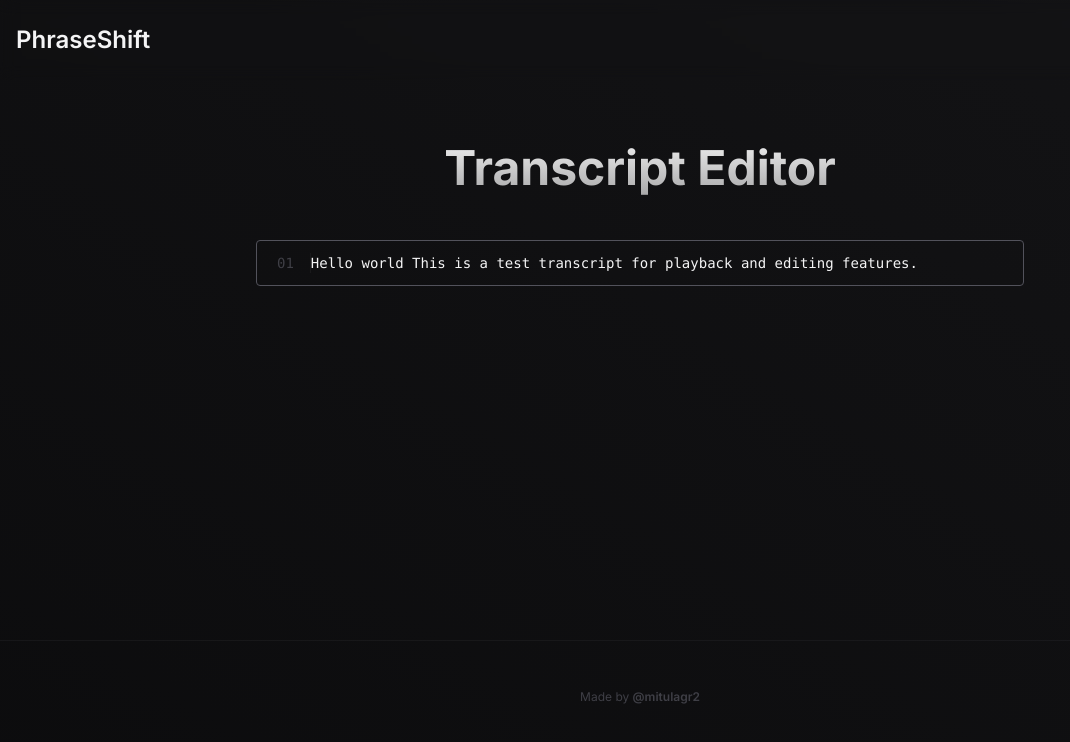
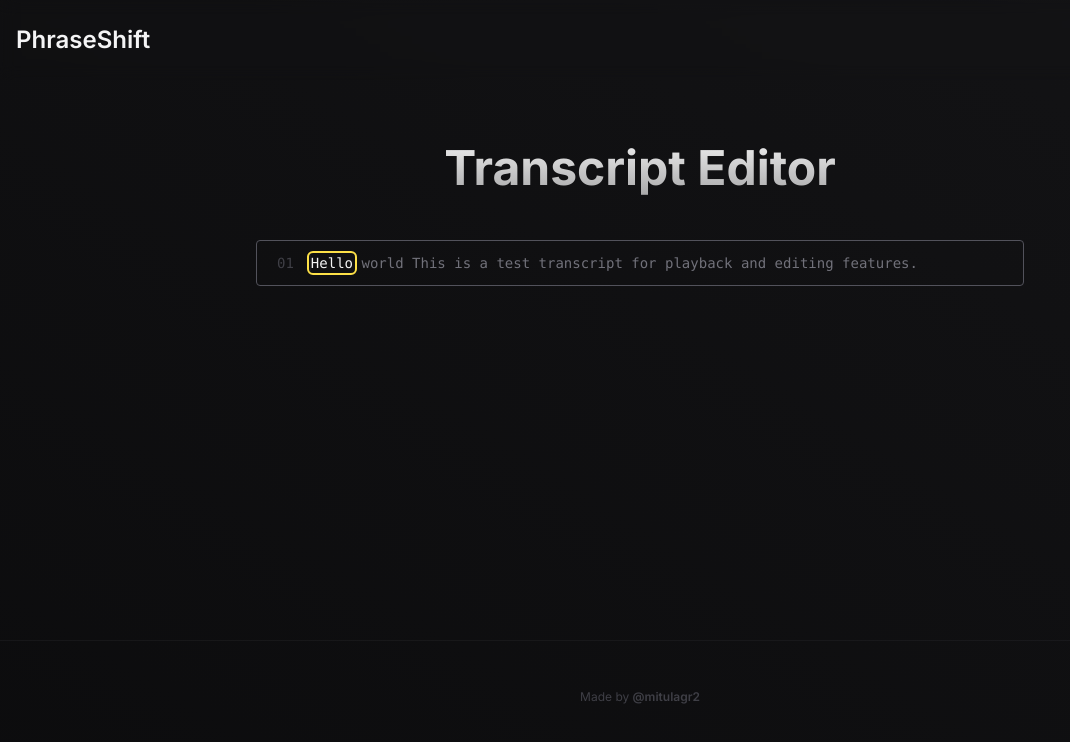
Before and after one commit to mitulagr2/phraseshift, a React (Create React App) app: page / in a window 1280 px wide. Shown: the top 742 px of the page, without its empty margins (0-1070 px from the left). Built offline with nearby package versions, Linux system fonts and the light colour scheme.

Commit message:
edit script
- correct one occurrence
- correct all occurrences
- sequential highlighting of each word
- refactor into separate components

```diff
--- /dev/null
+++ b/src/components/EditModal.tsx
@@ -0,0 +1,84 @@
+import { useEffect, useState } from "react";
+import { CorrectionType, type WordData } from "../shared/types";
+
+interface EditModalProps {
+  isEditing: boolean;
+  current: WordData;
+  handleEditToggle: () => void;
+  handleEditAction: (newWord: string, correctionType: CorrectionType) => void;
+}
+
+const EditModal = ({
+  isEditing,
+  current,
+  handleEditToggle,
+  handleEditAction,
+}: EditModalProps) => {
+  const [text, setText] = useState(current.word);
+
+  useEffect(() => {
+    setText(current.word);
+  }, [current]);
+
+  if (!isEditing) return <></>;
+
+  const handleOutsideClick = () => {
+    handleEditToggle();
+  };
+
+  const handleInsideClick = (event: React.MouseEvent) => {
+    event.preventDefault();
+    event.stopPropagation();
+  };
+
+  return (
+    <div
+      onClick={handleOutsideClick}
+      className="overflow-y-auto overflow-x-hidden flex fixed top-0 right-0 left-0 bottom-0 z-50 justify-center items-center w-full md:inset-0 h-[calc(100%-1rem)] max-h-full"
+    >
+      <div
+        onClick={handleInsideClick}
+        className="relative p-4 w-full max-w-md max-h-full"
+      >
+        <div className="relative bg-slate-800 rounded-lg shadow ">
+          <div className="p-4 space-y-4 md:p-5">
+            <input
+              name="word"
+              id="word"
+              className="bg-slate-900 focus:ring-2 ring-slate-600 outline-none text-white placeholder-slate-500 rounded-lg block w-full p-2.5"
+              placeholder="Word cannot be deleted"
+              value={text}
+              onChange={(e) => setText(e.target.value)}
+            />
+            <div className="flex justify-end">
+              <button
+                onClick={() => handleEditAction(text, CorrectionType.ALL)}
+                disabled={text.length === 0}
+                className={`h-9 mr-4 inline-flex justify-center items-center transition-all rounded-lg px-4 py-1.5 md:py-2 text-base font-semibold leading-7 bg-zinc-700 ring-1 ring-zinc-600/80 duration-150 ${
+                  text.length === 0
+                    ? "text-zinc-400 cursor-not-allowed"
+                    : "text-zinc-100 hover:text-zinc-900 hover:ring-transparent hover:bg-zinc-200"
+                }`}
+              >
+                <span>Correct All</span>
+              </button>
+              <button
+                onClick={() => handleEditAction(text, CorrectionType.SINGLE)}
+                disabled={text.length === 0}
+                className={`h-9 inline-flex justify-center items-center transition-all rounded-lg px-4 py-1.5 md:py-2 text-base font-semibold leading-7 bg-yellow-400 ring-1 ring-zinc-600/80 duration-150 ${
+                  text.length === 0
+                    ? "text-zinc-600 cursor-not-allowed"
+                    : "text-zinc-900 hover:text-zinc-100 hover:ring-zinc-600/80 hover:bg-zinc-800"
+                }`}
+              >
+                <span>Correct</span>
+              </button>
+            </div>
+          </div>
+        </div>
+      </div>
+    </div>
+  );
+};
+
+export default EditModal;
--- /dev/null
+++ b/src/components/Title.tsx
@@ -0,0 +1,13 @@
+interface TitleProps {
+  children: React.ReactNode;
+}
+
+const Title = ({ children }: TitleProps) => {
+  return (
+    <h1 className="py-4 text-5xl font-bold text-center text-transparent bg-gradient-to-t bg-clip-text from-zinc-100/60 to-white">
+      {children}
+    </h1>
+  );
+};
+
+export default Title;
--- a/src/components/TranscriptEditor.tsx
+++ b/src/components/TranscriptEditor.tsx
@@ -1,58 +1,66 @@
-import { Fragment, useEffect, useState } from "react";
-import type { WordData } from "../shared/types";
+import { useState } from "react";
+import { CorrectionType, type WordData } from "../shared/types";
+import Title from "./Title";
+import TranscriptViewer from "./TranscriptViewer";
+import EditModal from "./EditModal";
 
 interface TranscriptEditorProps {
   initialTranscript: WordData[];
 }
 
 const TranscriptEditor = ({ initialTranscript }: TranscriptEditorProps) => {
-  const [lines, setLines] = useState(1);
+  const [transcript, setTranscript] = useState(initialTranscript);
+  const [currentIdx, setCurrentIdx] = useState(0);
+  const [isEditing, setIsEditing] = useState(false);
 
-  useEffect(() => {
-    const scriptElem = document.querySelector<HTMLElement>("#script");
-    if (scriptElem) {
-      const divHeight = scriptElem.offsetHeight;
-      const lineHeight = window
-        .getComputedStyle(scriptElem)
-        .getPropertyValue("line-height")
-        .slice(0, -2);
-      setLines(divHeight / +lineHeight);
+  const handleSeek = (idx: number) => {
+    setCurrentIdx(idx);
+  };
+
+  const handleEditToggle = () => {
+    setIsEditing((prev) => !prev);
+  };
+
+  const handleEditAction = (
+    newWord: string,
+    correctionType: CorrectionType
+  ) => {
+    handleEditToggle();
+
+    const oldWord = transcript[currentIdx].word;
+    let newTranscript;
+
+    if (correctionType === CorrectionType.ALL) {
+      newTranscript = transcript.map((item) =>
+        item.word === oldWord ? { ...item, word: newWord } : item
+      );
+    } else {
+      newTranscript = transcript.map((item, idx) =>
+        idx === currentIdx ? { ...item, word: newWord } : item
+      );
     }
-  }, []);
+
+    setTranscript(newTranscript);
+  };
 
   return (
     <div className="container px-8 mx-auto pt-16 lg:pt-32">
       <div className="max-w-3xl mx-auto">
-        <h1 className="py-4 text-5xl font-bold text-center text-transparent bg-gradient-to-t bg-clip-text from-zinc-100/60 to-white">
-          Transcript Editor
-        </h1>
+        <Title>Transcript Editor</Title>
 
-        <pre className="px-4 py-3 mt-8 font-mono text-base text-left bg-transparent border rounded border-zinc-600 focus:border-zinc-100/80 focus:ring-0 sm:text-sm text-zinc-100">
-          <div className="flex items-start px-1">
-            <div
-              aria-hidden="true"
-              className="pr-4 font-mono border-r select-none border-zinc-300/5 text-zinc-700"
-            >
-              {Array.from({
-                length: lines,
-              }).map((_, index) => (
-                <Fragment key={index}>
-                  {(index + 1).toString().padStart(2, "0")}
-                  <br />
-                </Fragment>
-              ))}
-            </div>
+        <TranscriptViewer
+          transcript={transcript}
+          currentIdx={currentIdx}
+          handleSeek={handleSeek}
+          handleEditToggle={handleEditToggle}
+        />
 
-            <div
-              id="script"
-              className="text-wrap w-full p-0 text-base bg-transparent border-0 appearance-none resize-none hover:resize text-zinc-100 placeholder-zinc-500 focus:ring-0 sm:text-sm"
-            >
-              {initialTranscript.map((item, idx) => (
-                <span key={idx}>{item.word} </span>
-              ))}
-            </div>
-          </div>
-        </pre>
+        <EditModal
+          isEditing={isEditing}
+          current={transcript[currentIdx]}
+          handleEditToggle={handleEditToggle}
+          handleEditAction={handleEditAction}
+        />
       </div>
     </div>
   );
--- /dev/null
+++ b/src/components/TranscriptViewer.tsx
@@ -0,0 +1,76 @@
+import { Fragment, useEffect, useState } from "react";
+import type { WordData } from "../shared/types";
+
+interface TranscriptViewerProps {
+  transcript: WordData[];
+  currentIdx: number;
+  handleSeek: (idx: number) => void;
+  handleEditToggle: () => void;
+}
+
+const TranscriptViewer = ({
+  transcript,
+  currentIdx,
+  handleSeek,
+  handleEditToggle,
+}: TranscriptViewerProps) => {
+  const [lines, setLines] = useState(1);
+
+  useEffect(() => {
+    const scriptElem = document.querySelector<HTMLElement>("#script");
+    if (scriptElem) {
+      const divHeight = scriptElem.offsetHeight;
+      const lineHeight = window
+        .getComputedStyle(scriptElem)
+        .getPropertyValue("line-height")
+        .slice(0, -2);
+      setLines(divHeight / +lineHeight);
+    }
+  }, []);
+
+  return (
+    <pre className="px-4 py-3 mt-8 font-mono text-base text-left bg-transparent border rounded border-zinc-600 focus:border-zinc-100/80 focus:ring-0 sm:text-sm text-zinc-100">
+      <div className="flex items-start px-1">
+        <div
+          aria-hidden="true"
+          className="pr-4 font-mono border-r select-none border-zinc-300/5 text-zinc-700"
+        >
+          {Array.from({
+            length: lines,
+          }).map((_, index) => (
+            <Fragment key={index}>
+              {(index + 1).toString().padStart(2, "0")}
+              <br />
+            </Fragment>
+          ))}
+        </div>
+
+        <div
+          id="script"
+          className="text-wrap w-full p-0 text-base bg-transparent border-0 appearance-none resize-none hover:resize text-zinc-100 placeholder-zinc-500 focus:ring-0 sm:text-sm"
+        >
+          {transcript.map((item, idx) => (
+            <Fragment key={idx}>
+              <span
+                key={idx}
+                onClick={() => handleSeek(idx)}
+                onDoubleClick={handleEditToggle}
+                className={`rounded-sm ${
+                  idx > currentIdx ? "text-zinc-500" : ""
+                } ${
+                  idx === currentIdx
+                    ? "outline outline-2 outline-yellow-300 outline-offset-2"
+                    : ""
+                }`}
+              >
+                {item.word}
+              </span>{" "}
+            </Fragment>
+          ))}
+        </div>
+      </div>
+    </pre>
+  );
+};
+
+export default TranscriptViewer;
--- a/src/screens/App.module.css
+++ /dev/null
@@ -1,3 +0,0 @@
-.App {
-  text-align: center;
-}
--- a/src/screens/App.tsx
+++ b/src/screens/App.tsx
@@ -1,4 +1,3 @@
-import styles from "./App.module.css";
 import { initialTranscript } from "../shared/constants";
 import TranscriptEditor from "../components/TranscriptEditor";
 import Header from "../components/Header";
@@ -6,7 +5,7 @@ import Footer from "../components/Footer";
 
 function App() {
   return (
-    <div className={styles.App}>
+    <div className="App">
       <div className="relative min-h-screen bg-black bg-gradient-to-tr from-zinc-900/50 to-zinc-700/30">
         <Header />
 
--- a/src/shared/constants.ts
+++ b/src/shared/constants.ts
@@ -1,7 +1,7 @@
 import type { WordData } from "./types";
 
 export const initialTranscript: WordData[] = [
-  { word: "Hello", start_time: 0, duration: 500 }, // duration
+  { word: "Hello", start_time: 0, duration: 500 },
   { word: "world", start_time: 500, duration: 700 },
   { word: "This", start_time: 1200, duration: 300 },
   { word: "is", start_time: 1500, duration: 200 },
@@ -13,5 +13,5 @@ export const initialTranscript: WordData[] = [
   { word: "and", start_time: 3500, duration: 250 },
   { word: "editing", start_time: 3750, duration: 800 },
   { word: "features.", start_time: 4550, duration: 650 },
-  // Additional words with their respective start times and dur
+  // Additional words with their respective start times and duration
 ];
--- a/src/shared/types.ts
+++ b/src/shared/types.ts
@@ -3,3 +3,8 @@ export interface WordData {
   start_time: number;
   duration: number;
 }
+
+export enum CorrectionType {
+  SINGLE,
+  ALL,
+}
```
